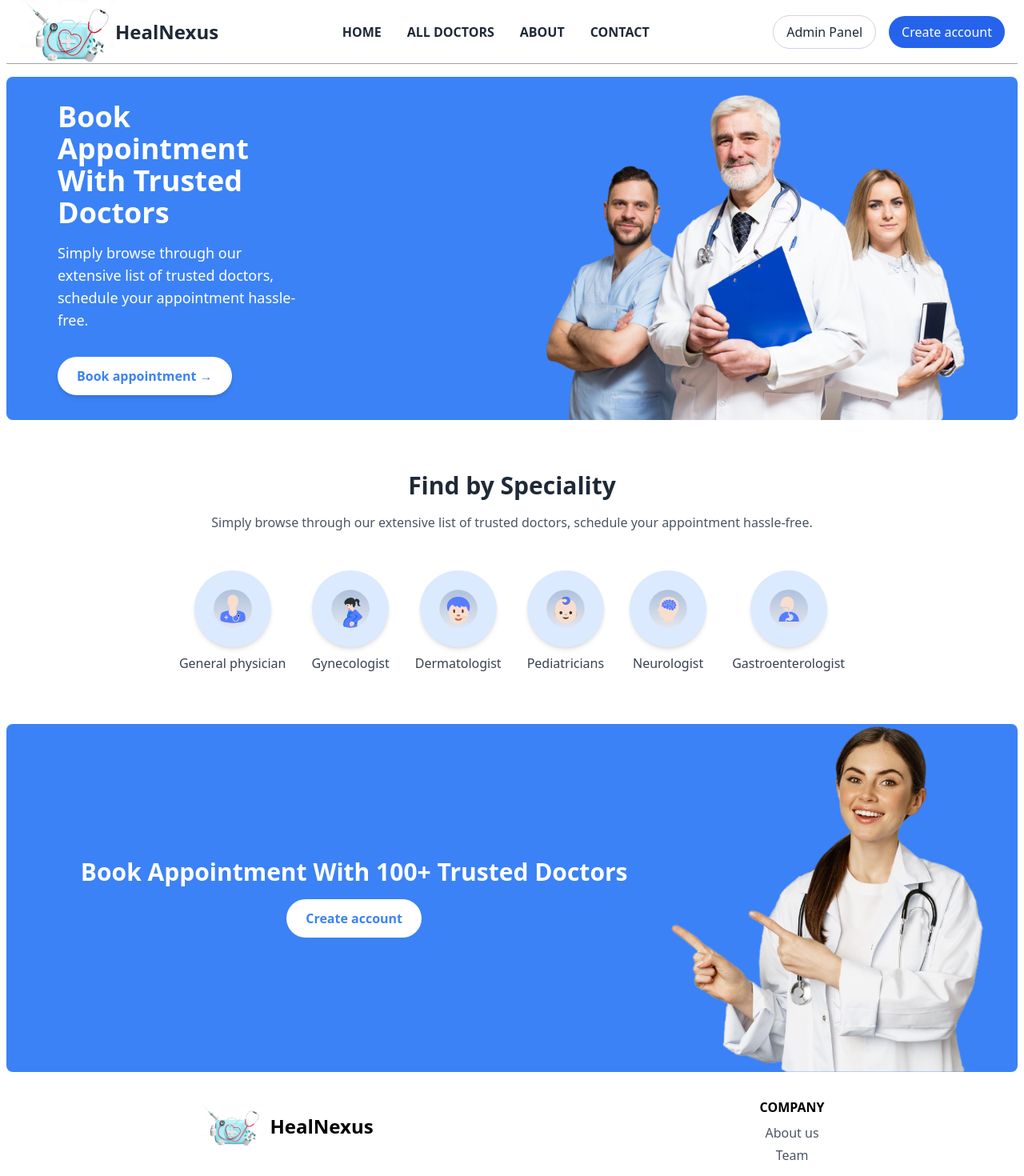
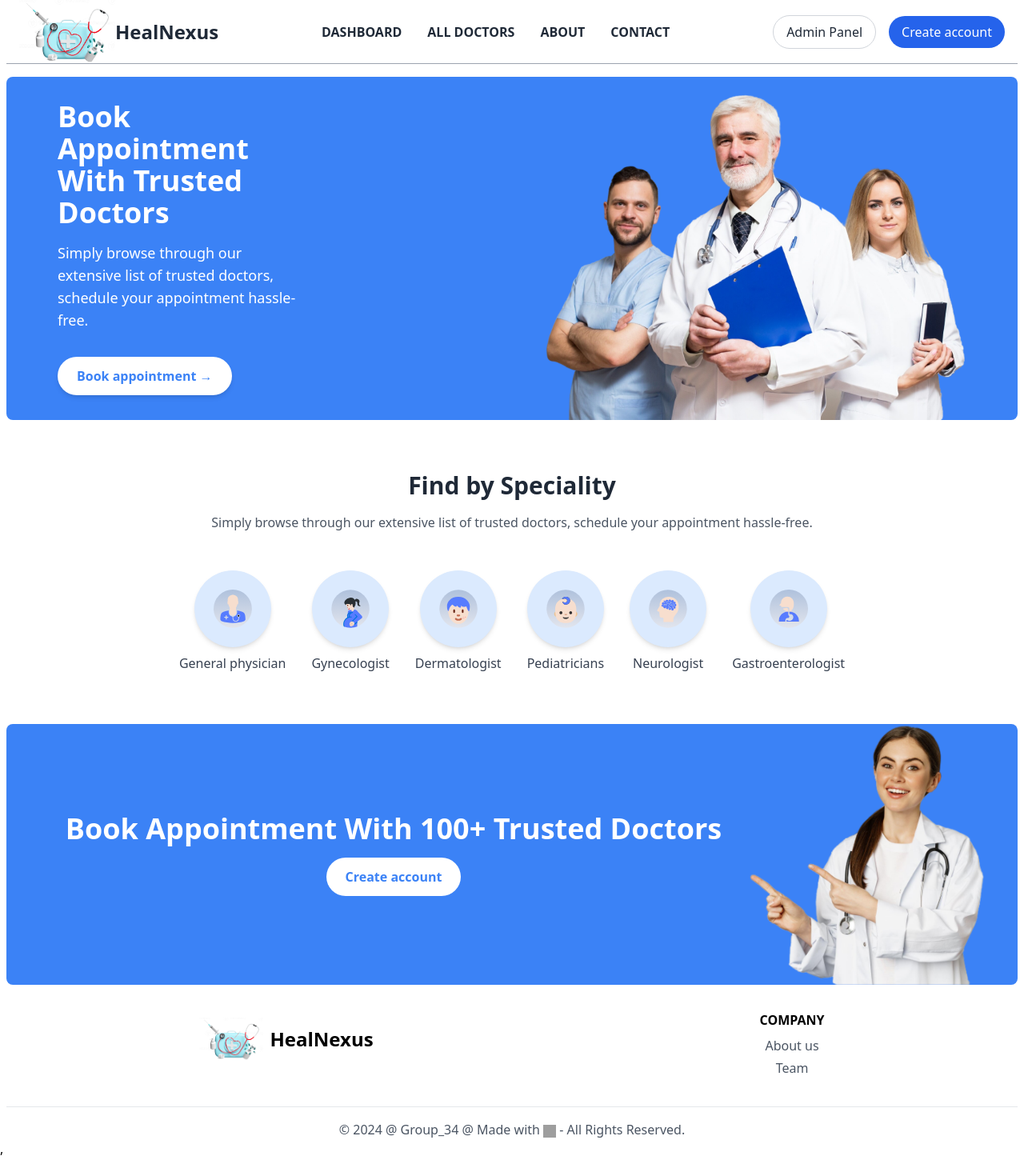
Before and after one commit to dharmi13/IT314-G34---Healthcare-Provider-Comparison-Platform, a React (Vite) app in the folder HealNexus/Frontend/: page / in a window 1280 px wide. Shown: the top 1470 px of the page at 80% size. After the commit the page ends 1448 px from the top, so only its background shows below. Built offline with nearby package versions, Linux system fonts and the light colour scheme; grey boxes are pictures that could not be loaded.

Commit message:
Added toast messages for notifications and added event handler

```diff
--- a/HealNexus/Frontend/pages/landingPage.jsx
+++ b/HealNexus/Frontend/pages/landingPage.jsx
@@ -1,39 +1,40 @@
-import { Link } from "react-router-dom";
-import { useState,useEffect } from "react";
+import { Link, useNavigate } from "react-router-dom";
+import { useState, useEffect } from "react";
+import toast from 'react-hot-toast';
 
 function LandingPage() {
+  const [isLoggedIn, setIsLoggedIn] = useState(false);
+  const navigate = useNavigate();
   return (
     <div>
-      <Appbar />
-      <AppointmentSection/>
-      <SpecialitySection/>
-      <AppointmentCTA/>
-      <Footer/>
+      <Appbar isLoggedIn={isLoggedIn} navigate={navigate}/>
+      <AppointmentSection isLoggedIn={isLoggedIn} navigate={navigate}/>
+      <SpecialitySection isLoggedIn={isLoggedIn} navigate={navigate}/>
+      <AppointmentCTA isLoggedIn={isLoggedIn} navigate={navigate}/>
+      <Footer />
     </div>
   );
 }
 export default LandingPage;
 
+const handleProtectedNavigation = (path, isLoggedIn, navigate) => {
+  if (!isLoggedIn) {
+    toast.error("Login required to access this page.");
+  } else {
+    navigate(path);
+  }
+};
 
+export function Appbar({isLoggedIn,navigate}) {
+  const [isScrolled, setIsScrolled] = useState(false);  // Simulated logged-in state
 
-
-
-export function Appbar() {
-  const [isScrolled, setIsScrolled] = useState(false);
-
-  // Monitor scroll event to trigger sticky behavior
   useEffect(() => {
     const handleScroll = () => {
-      if (window.scrollY > 50) {
-        setIsScrolled(true); // Activate sticky mode after 50px scroll
-      } else {
-        setIsScrolled(false); // Revert to normal flow
-      }
+      setIsScrolled(window.scrollY > 50);
     };
 
     window.addEventListener("scroll", handleScroll);
 
-    // Cleanup event listener on component unmount
     return () => {
       window.removeEventListener("scroll", handleScroll);
     };
@@ -49,24 +50,42 @@ export function Appbar() {
       {/* Logo and Text */}
       <div className="flex items-center justify-between">
         <img src="/assets/heal_logo.png" alt="Logo" className="w-25 h-20" />
-
-        {/* Center the text on small screens */}
         <div className="text-2xl font-bold text-gray-800 sm:text-left text-center w-full sm:w-auto">
           HealNexus
         </div>
       </div>
 
-      {/* Navigation Links (only visible on medium and up) */}
+      {/* Navigation Links */}
       <div className="hidden lg:flex space-x-8 text-gray-800 font-semibold">
-        <Link to="/home" className="hover:text-blue-600 hover:border-b-2 border-blue-600">HOME</Link>
-        <Link to="/all-doctors" className="hover:text-blue-600 hover:border-b-2 border-blue-600">ALL DOCTORS</Link>
-        <Link to="/about" className="hover:text-blue-600 hover:border-b-2 border-blue-600">ABOUT</Link>
-        <Link to="/contact" className="hover:text-blue-600 hover:border-b-2 border-blue-600">CONTACT</Link>
+        <button
+          onClick={() => handleProtectedNavigation("/dashboard", isLoggedIn, navigate)}
+          className="hover:text-blue-600 hover:border-b-2 border-blue-600"
+        >
+          DASHBOARD
+        </button>
+        <button
+          onClick={() => handleProtectedNavigation("/all-doctors", isLoggedIn, navigate)}
+          className="hover:text-blue-600 hover:border-b-2 border-blue-600"
+        >
+          ALL DOCTORS
+        </button>
+        <Link
+          to="/about"
+          className="hover:text-blue-600 hover:border-b-2 border-blue-600"
+        >
+          ABOUT
+        </Link>
+        <Link
+          to="/contact"
+          className="hover:text-blue-600 hover:border-b-2 border-blue-600"
+        >
+          CONTACT
+        </Link>
       </div>
 
       {/* Action Buttons */}
       <div className="flex items-center space-x-4">
-      <button
+        <button
           className={`hidden sm:flex px-4 py-2 text-gray-800 border border-gray-300 rounded-full hover:bg-gray-100 transform transition-all duration-300 ${
             isScrolled ? "translate-y-[-5px] scale-105" : ""
           } hover:translate-y-[-5px] hover:scale-105`}
@@ -74,6 +93,7 @@ export function Appbar() {
           Admin Panel
         </button>
         <button
+          onClick={() => navigate("/login")}
           className={`px-4 py-2 text-white bg-blue-600 rounded-full hover:bg-blue-700 transform transition-all duration-300 ${
             isScrolled ? "translate-y-[-5px] scale-105" : ""
           } hover:translate-y-[-5px] hover:scale-105`}
@@ -89,7 +109,9 @@ export function Appbar() {
 
 
 
-function AppointmentSection() {
+
+
+function AppointmentSection({isLoggedIn,navigate}) {
   return (
     <div className="bg-blue-500 flex items-center justify-between px-4 mx-2 md:px-8  lg:px-16 rounded-lg mt-4">
       <div className="max-w-4xl flex flex-col md:flex-row items-center">
@@ -101,13 +123,13 @@ function AppointmentSection() {
           <p className="text-white text-base md:text-lg mb-8 hidden md:block">
             Simply browse through our extensive list of trusted doctors, schedule your appointment hassle-free.
           </p>
-          <button className="bg-white text-blue-500 font-semibold py-3 px-6 rounded-full shadow-md hover:bg-gray-200 hover:scale-105 hover:translate-y-1 transition-all duration-300 ease-in-out">
+          <button onClick={() => handleProtectedNavigation("/all-doctors",isLoggedIn,navigate)}className="bg-white text-blue-500 font-semibold py-3 px-6 rounded-full shadow-md hover:bg-gray-200 hover:scale-105 hover:translate-y-1 transition-all duration-300 ease-in-out">
               Book appointment<span className="hidden sm:inline"> →</span>
           </button>
         </div>
       </div>
 
-      {/* Right Section with Image */}
+
       <div className="">
         <img src='/assets/header_img.png' className="self-end" alt="Doctor" />
       </div>
@@ -116,7 +138,7 @@ function AppointmentSection() {
 }
 
 
-function SpecialitySection() {
+export function SpecialitySection({isLoggedIn,navigate}) {
   const specialities = [
     { name: "General physician", icon: "/assets/general_physician.svg" },
     { name: "Gynecologist", icon: "/assets/gynecologist.svg" },
@@ -132,9 +154,9 @@ function SpecialitySection() {
       <p className="text-gray-600 mb-12">
         Simply browse through our extensive list of trusted doctors, schedule your appointment hassle-free.
       </p>
-      <div className="flex flex-wrap justify-center gap-8">
+      <div className="flex flex-wrap justify-center gap-8 cursor-pointer">
         {specialities.map((speciality, index) => (
-          <div key={index} className="flex flex-col items-center space-y-2">
+          <div key={index} onClick={()=>handleProtectedNavigation("/all-doctors",isLoggedIn,navigate)}className="flex flex-col items-center space-y-2">
             <div className="bg-blue-100 rounded-full w-24 h-24 flex items-center justify-center transition-transform transform hover:scale-110 hover:translate-y-2 shadow-md">
               <img src={speciality.icon} alt={speciality.name} className="w-12 h-12" />
             </div>
@@ -147,26 +169,15 @@ function SpecialitySection() {
 }
 
 
-const AppointmentCTA = () => {
+const AppointmentCTA = ({isLoggedIn,navigate}) => {
   return (
     <div className="bg-white sm:bg-blue-500 text-white mx-2 px-10 rounded-lg flex flex-col items-center md:justify-center md:text-center lg:flex-row lg:justify-between">
-      {/* Text Section - Only visible on small screens */}
-      <div className="w-full sm:block md:hidden text-center flex justify-center items-center">
-        {/* Button - Only visible on small screens */}
-        <button className="bg-blue-500 sm:bg-white text-white sm:text-blue-500 font-semibold py-3 px-6 rounded-full hover:bg-blue-700 transform transition-all duration-300 hover:translate-y-[-5px] hover:scale-105">
-          Create account
-        </button>
-      </div>
-
-      {/* Text Section - Hidden on small screens, visible on medium and larger screens */}
-      <div className="w-full lg:w-2/3 mb-6 lg:mb-0 text-center md:block hidden">
-        {/* Heading - Only visible on medium and larger screens */}
-        <h2 className="text-3xl font-bold mb-4 hidden md:block">
+      {/* Unified Text and Button Section */}
+      <div className="w-full text-center flex flex-col justify-center items-center">
+        <h2 className="text-3xl md:text-4xl font-bold mb-4 text-blue-500 md:text-white">
           Book Appointment With 100+ Trusted Doctors
         </h2>
-
-        {/* Button - Only visible on medium and larger screens */}
-        <button className=" bg-white text-blue-500 font-semibold py-3 px-6 rounded-full hover:bg-gray-200 transform transition-all duration-300 hover:translate-y-[-5px] hover:scale-105">
+        <button onClick={()=>{navigate("/login")}}className="font-semibold py-3 px-6 rounded-full bg-blue-500 text-white md:bg-white md:text-blue-500 hover:bg-blue-700 md:hover:bg-gray-200 transform transition-all duration-300 hover:translate-y-[-5px] hover:scale-105">
           Create account
         </button>
       </div>
@@ -185,7 +196,9 @@ const AppointmentCTA = () => {
 
 
 
-const Footer = () => {
+
+
+export const Footer = () => {
   return (
     <footer className="bg-white mx-2 mt-4 pt-4 border-">
       <div className="container mx-auto flex flex-col md:flex-row justify-around items-center">
--- a/HealNexus/Frontend/src/App.jsx
+++ b/HealNexus/Frontend/src/App.jsx
@@ -5,9 +5,9 @@ import { ProfileRoute } from '../routes/profile.routes.jsx';
 const App = () => {
   return (
     <div>
+      <Toaster />
       <AuthRoutes />
       <ProfileRoute/>
-      <Toaster />
     </div>
   )
 }
```
